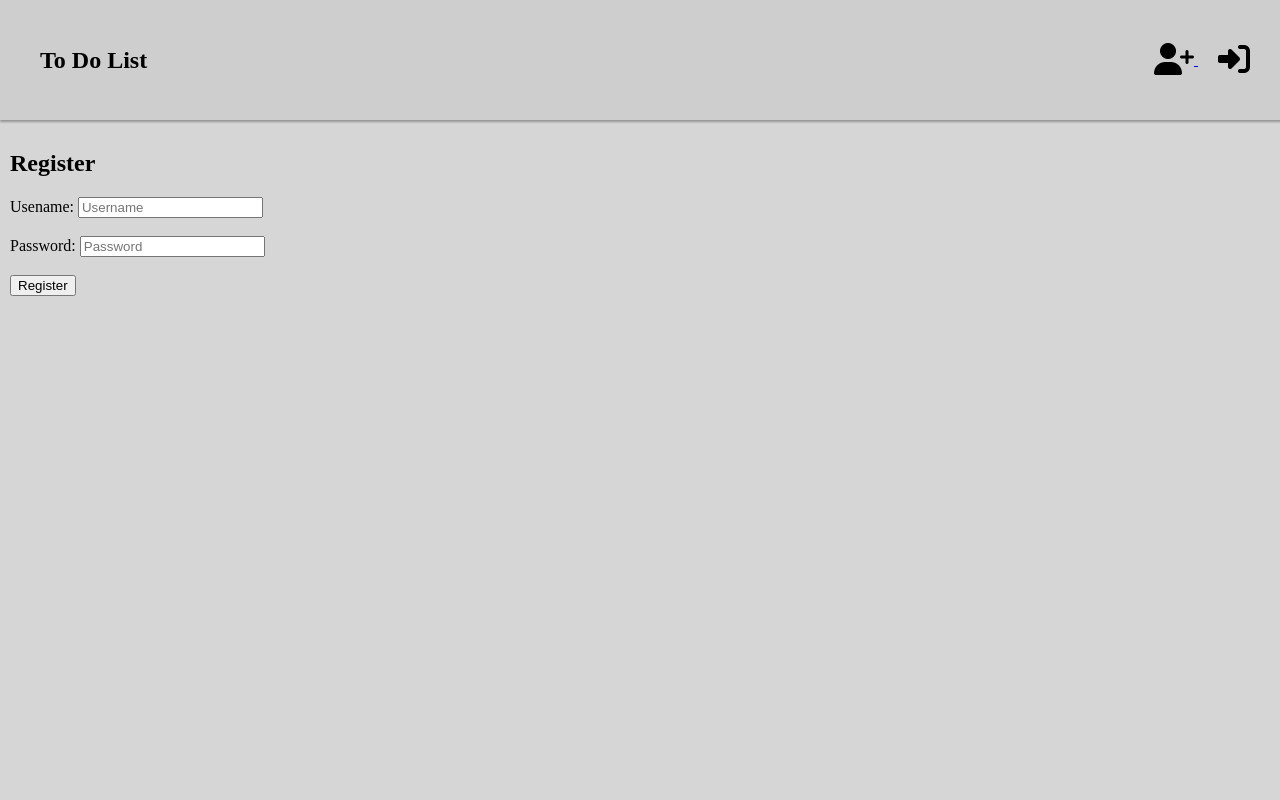
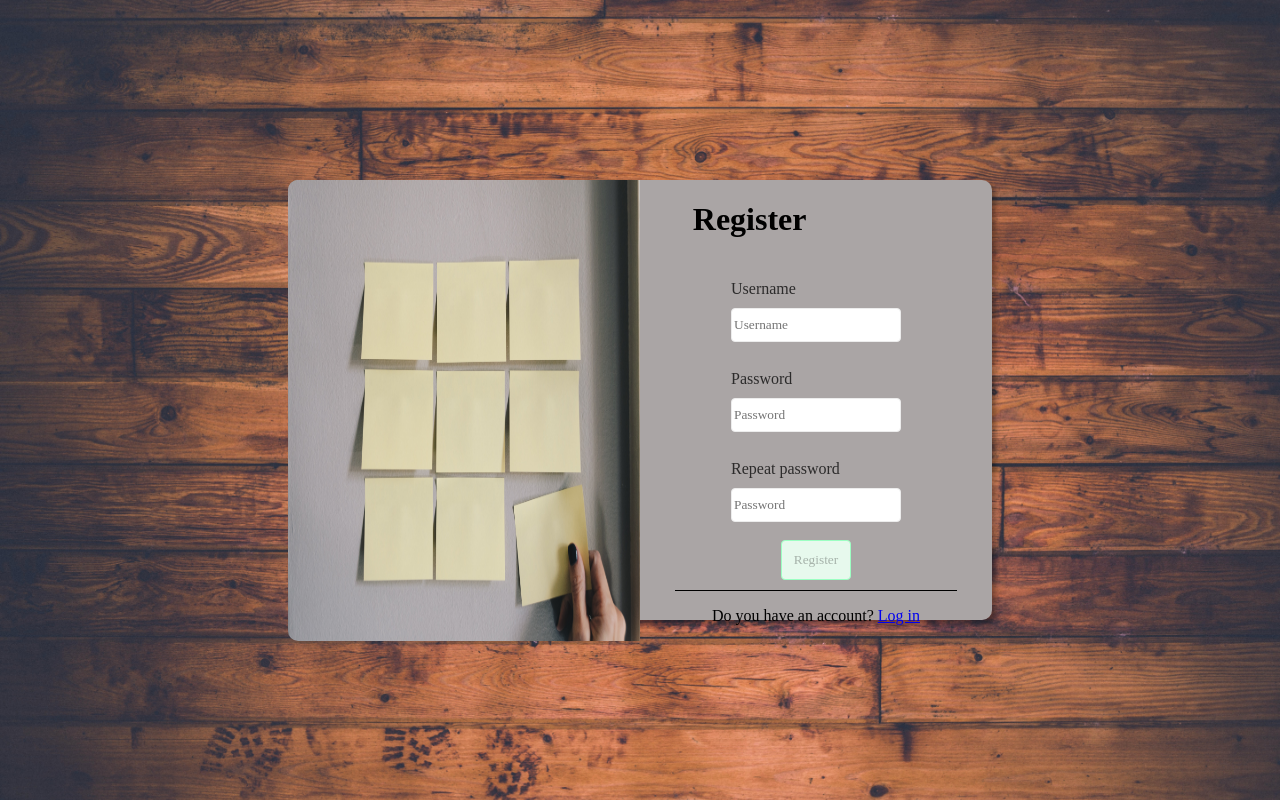
Before and after one commit to Carlos-D-09/to_do_app, a Flask app: page /auth/register in a window 1280 px wide. Run offline with Flask 3, Linux system fonts and the light colour scheme; some libraries are stand-ins or nearby versions.

Commit message:
register and login style, validation with js
I finished the styles for login and register, also I introducein register form, a validation through javascript

```diff
--- a/to_do/auth.py
+++ b/to_do/auth.py
@@ -15,15 +15,16 @@ def register():
         #Start validation inputs
         username = request.form['username']
         password = request.form['password']
-        if not username:
-            error = "Username is required"
-        if not password:
-            error = "Password is required"
+        re_password = request.form['re_password']
+        error = None
+        if not username or not password or not re_password:
+            error = "All inpusts are required"
+        elif password != re_password:
+            error = "The passwords must be the same"
         #Finish validation inputs
 
         #Start validation uniqueness of records
         db, c = get_db()
-        error = None
         sql = 'SELECT id FROM user WHERE username = %s'
         values = [username]
         c.execute(sql, values)
--- /dev/null
+++ b/to_do/static/auth/CSS/auth.css
@@ -0,0 +1,103 @@
+html{
+    height: 100%;
+}
+
+body{
+    height: 100%;
+    width: 100%;
+    margin: 0px;
+    background-image: url('../images/login_back.jpg');
+    background-size: cover;
+}
+
+.login-container-flex{
+    display: flex;
+    width: 100%;
+    height: 100%;
+    align-items: center;
+    justify-content: center;
+}
+
+.login-container-element{
+    max-width: 55%;
+    min-width: 40%;
+    height: 55%;
+    border-radius: 10px;
+    box-shadow: 4px 4px 4px rgba(0, 0, 0, 0.3);
+}
+
+.login-flex{
+    display: flex;
+    width: 100%;
+    height: 100%;
+    background-color: rgb(170, 165, 165);
+    border-radius: 10px 10px 10px 10px;
+}
+
+.login-grid{
+    display: grid;
+    width: 100%;
+    height: 100%;
+    grid-template-rows: 1fr;
+    grid-template-columns: 1fr 1fr;
+    border-radius: 10px 10px 10px 10px;
+}
+
+.grid-element{
+    width: 100%;
+    height: 100%;
+}
+
+.grid-element img{
+    height: 100%;
+    width: 100%;
+    border-radius: 10px 0px 0px 10px;
+    overflow: hidden;
+}
+
+.form-flex{
+    display: flex;
+    width: 100%;
+    height: 100%;
+    flex-wrap: wrap;
+    gap: 0px;
+    align-items: center;
+    justify-content: center;
+    text-align: center;
+}
+
+.form-title{
+    width: 100%;
+    padding-left: 15%;
+    align-self: end;
+    text-align: left;
+}
+
+.form-content{
+    padding: 10px;
+    color: rgb(44, 43, 43);
+    text-align: center;
+}
+
+.form-content label{
+    padding: 10px 10px 10px 0px;
+    display: block;
+    text-align: left;
+}
+
+.form-footer{
+    width: 80%;
+    text-align: center;
+    margin-top: 10px 0px 0px 0px;
+    border-top: 1px solid;
+}
+
+.input-text{
+    min-width: 100px;
+    max-width: 300px;
+    min-height: 30px;
+    max-height: 50px;
+    border: 1px solid rgb(236, 236, 236);
+    background-color: white;
+    border-radius: 4px;
+}
--- /dev/null
+++ b/to_do/static/auth/JS/register.js
@@ -0,0 +1,43 @@
+$(document).ready(function(){
+    enableRegisterButton();
+    // Start validation to enable register button
+    $('#password').on("change", function(){
+        enableRegisterButton();
+    });
+    $('#re_password').on("change",function(){
+        enableRegisterButton();
+    });
+    $('#username').on("change",function(){
+        enableRegisterButton();
+    });
+    //End validation to enable register button
+
+    //Validate inputs
+    $('#register').click(function(){
+        username = $('#username').val();
+        password = $('#password').val();
+        re_password = $('#re_password').val();
+
+        if(password == '' || re_password == '' || username == ''){
+            alert('All inputs are required');
+            return false;
+        }
+        if(password != re_password){
+            alert('The passwords must to be the same');
+            return false;
+        }
+    });
+})
+
+function enableRegisterButton(){
+    let password = $('#password').val();
+    let re_password = $('#re_password').val();
+    let username = $('#username').val();
+
+    if (password == '' || re_password == '' || username == ''){
+        $('#register').prop('disabled', true);
+    }
+    else{
+        $('#register').prop('disabled', false);
+    }
+}
--- a/to_do/static/base.css
+++ b/to_do/static/base.css
@@ -1,6 +1,20 @@
+html{
+    font-family:'Cascadia Code';
+}
+
 body{
     margin: 0px;
     background-color: rgb(214, 214, 214);
+    font-family:'Cascadia Code';
+}
+
+input{
+    font-family:'Cascadia Code';
+}
+
+table{
+    font-family:'Cascadia Code';
+
 }
 
 .flex-box-nav{
@@ -55,3 +69,8 @@ body{
     display: inline;
     font-size: 1.8em;
 }
+
+.flash{
+    color: red;
+    font-weight: bold;
+}
--- /dev/null
+++ b/to_do/static/buttons.css
@@ -0,0 +1,18 @@
+.button-success{
+    max-width: 120px;
+    min-width: 70px;
+    max-height: 65px;
+    min-height: 40px;
+    background-color: rgba(236, 255, 243, 0.932);
+    border: 1px solid rgb(156, 255, 194);
+    border-radius: 4px;
+}
+
+.button-success:hover{
+    font-weight: bold;
+    background-color: rgb(156, 255, 194);
+    border: 1px solid rgb(7, 238, 96);
+    transform: scale(1.03);
+    transition: 1s 0.2s;
+    cursor: pointer;
+}
--- a/to_do/templates/auth/register.html
+++ b/to_do/templates/auth/register.html
@@ -1,18 +1,59 @@
-{% extends 'base.html' %}
+<!DOCTYPE html>
+<html lang="en">
+<head>
+    <meta charset="UTF-8">
+    <meta name="viewport" content="width=device-width, initial-scale=1.0">
+    <title>Login</title>
 
-{% block title %} Register {% endblock%}
+    <link rel="stylesheet" href="{{ url_for('static', filename='auth/CSS/auth.css')}}">
+    <link rel="stylesheet" href="{{ url_for('static', filename='base.css')}}">
+    <link rel="stylesheet" href="{{ url_for('static', filename='buttons.css')}}">
 
-{% block header %}
-    <h1>Register</h1>
-{% endblock %}
+    <!-- Jquery -->
+    <script src="https://ajax.googleapis.com/ajax/libs/jquery/3.7.1/jquery.min.js"></script>
 
-{% block content %}
-    <form method="POST">
-        <label for="username">Usename: </label>
-        <input type="text" placeholder="Username" name="username" id="username" required> <br> <br>
-        <label for="password">Password: </label>
-        <input type="password" placeholder="Password" name="password" id="password" required> <br> <br>
+    <script src="{{url_for('static', filename='auth/JS/register.js')}}"></script>
+</head>
+<body>
+    <div class="login-container-flex">
+        <div class="login-container-element">
+            <div class="login-flex">
+                <div class="login-grid">
+                    <div class="grid-element">
+                        <img src="{{url_for('static', filename='auth/images/form_img.jpg')}}" alt="" width="100%" height="100%">
+                    </div>
+                    <div class="grid-element">
+                        <div class="form-flex">
+                            <div class="form-title">
+                                <h1>Register</h1>
+                                {% for message in get_flashed_messages() %}
+                                    <div class="flash">
+                                        {{ message }}
+                                    </div>
+                                {% endfor %}
+                            </div>
+                            <div class="form-content">
+                                <form method="POST">
+                                    <label for="username">Username </label>
+                                    <input class="input-text" type="text" placeholder="Username" name="username" id="username" value="{{ request.form['username'] }}" required> <br> <br>
+                                    <label for="password">Password </label>
+                                    <input class="input-text" type="password" placeholder="Password" name="password" id="password" value="{{ request.form['password'] }}"> <br> <br>
+                                    <label for="re_password">Repeat password </label>
+                                    <input class="input-text" type="password" placeholder="Password" name="re_password" id="re_password" value="{{ request.form['re_password'] }}" required> <br> <br>
 
-        <input type="submit" value="Register">
-    </form>
-{% endblock %}
+                                    <input class="button-success" type="submit" value="Register" id="register" disabled="disabled">
+                                </form>
+                            </div>
+                            <div class="form-footer">
+                                <p>
+                                    Do you have an account? <a href="{{url_for('auth.login')}}">Log in</a>
+                                </p>
+                            </div>
+                        </div>
+                    </div>
+                </div>
+            </div>
+        </div>
+    </div>
+</body>
+</html>
--- a/to_do/templates/base.html
+++ b/to_do/templates/base.html
@@ -30,16 +30,6 @@
                             <i class="fa-solid fa-right-from-bracket fa-2xl" style="color: black;"></i>
                         </a>
                     </li>
-                {% else %}
-                    <li>
-                        <a href="{{ url_for('auth.register') }}">
-                            <i class="fa-solid fa-user-plus fa-2xl" style="color: black;"></i>
-                        </a>
-                    <li>
-                        <a href="{{ url_for('auth.login') }}">
-                            <i class="fa-solid fa-right-to-bracket fa-2xl" style="color: black;"></i>
-                        </a>
-                    </li>
                 {% endif %}
             </ul>
         </div>
```
Also changed, not shown: to_do/static/auth/login.css (deleted, +0 -65 lines), to_do/templates/auth/login.html (+18 -17 lines), to_do/static/auth/images/form_img.jpg (renamed from to_do/static/auth/form_img.jpg), to_do/static/auth/images/login_back.jpg (added), 1 other file.
